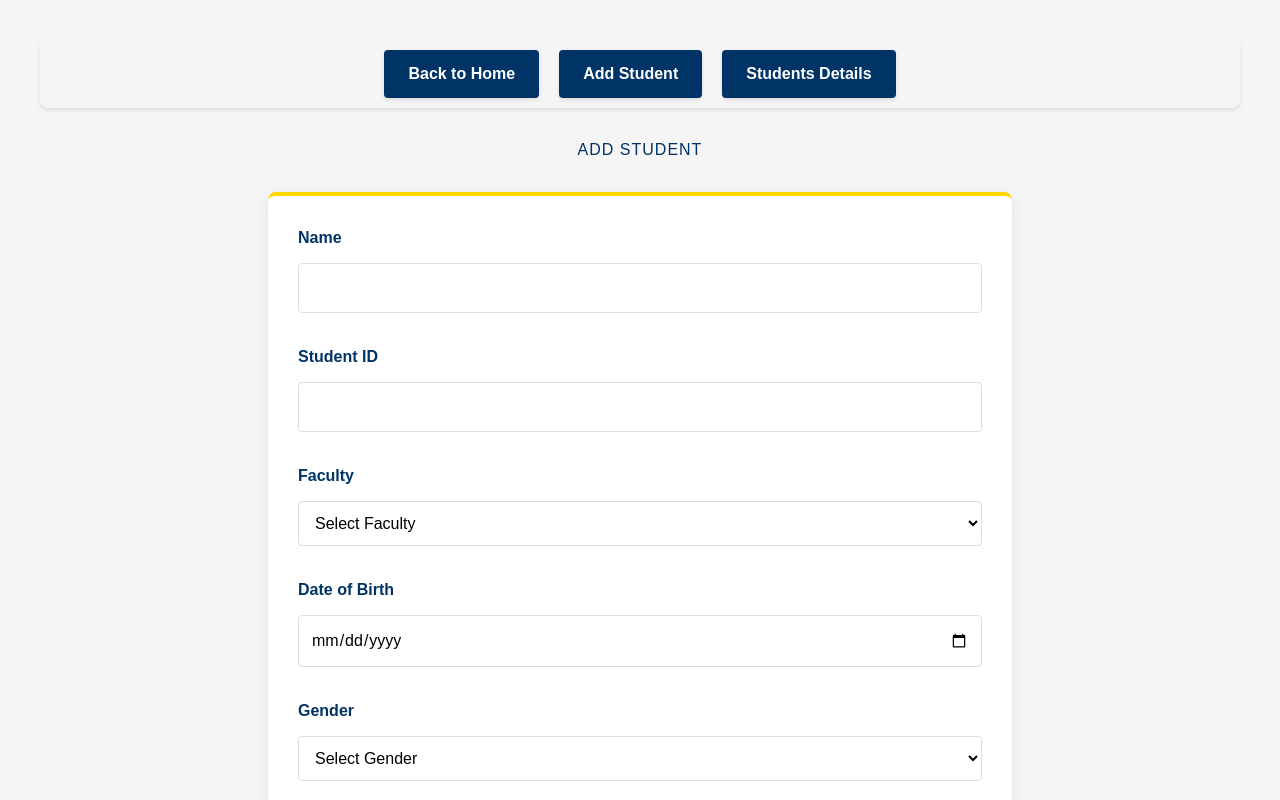
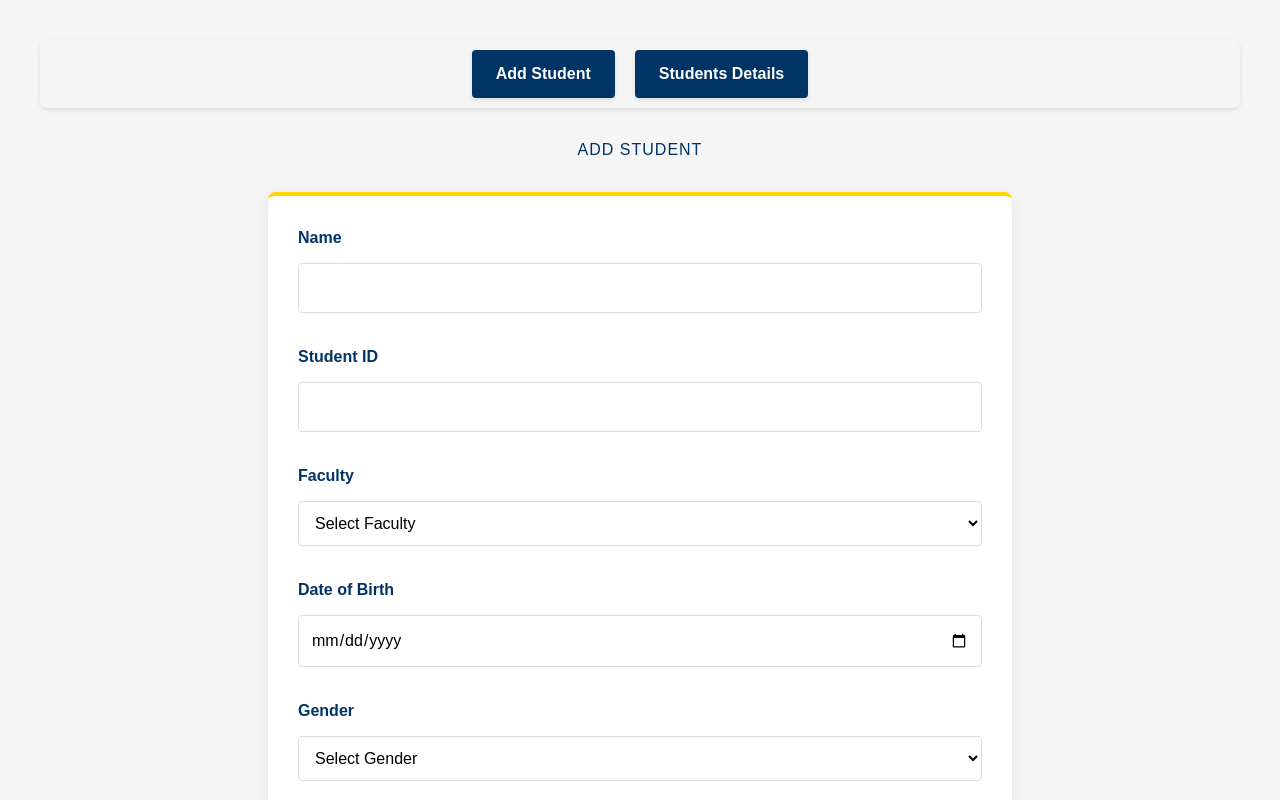
Before and after one commit to PathumGunasekara/AcademicY3, a React (Create React App) app in the folder frontend/: page /AddStudent in a window 1280 px wide. Shown: the top 800 px of the page. Built offline with nearby package versions, Linux system fonts and the light colour scheme.

Commit message:
Update Student Details
Add navigation bar

```diff
--- a/frontend/src/Components/Student/StudentDetails/StudentDetails.js
+++ b/frontend/src/Components/Student/StudentDetails/StudentDetails.js
@@ -4,6 +4,7 @@ import axios from "axios";
 import jsPDF from 'jspdf';
 import autoTable from 'jspdf-autotable';
 import { Link } from 'react-router-dom';
+import Nav from "../../Nav/Nav";
 
 const URL = "http://localhost:5000/students";
 
@@ -80,6 +81,7 @@ function StudentDetails() {
 
   return (
     <div>
+      <Nav />
       <StudentNav />
       <h4 style={{ textAlign: 'center', marginBottom: '20px', fontSize: '30px', fontWeight: 'bold', color: '#2c3e50' }}>
   Student Details</h4>
--- a/frontend/src/Components/Student/StudentNav/StudentNav.js
+++ b/frontend/src/Components/Student/StudentNav/StudentNav.js
@@ -25,26 +25,6 @@ function StudentNav() {
             gap: '20px',
             fontWeight: 'bold'
           }}>
-            <Link to="/Home" style={{ textDecoration: 'none' }}>
-              <button style={{
-                backgroundColor: '#003366',
-                color: 'white',
-                fontSize: '16px',
-                fontWeight: '600',
-                padding: '12px 24px',
-                borderRadius: '4px',
-                border: 'none',
-                cursor: 'pointer',
-                transition: 'all 0.3s ease',
-                boxShadow: '0 2px 4px rgba(0, 0, 0, 0.1)',
-                ':hover': {
-                  backgroundColor: '#004080',
-                  transform: 'translateY(-2px)'
-                }
-              }}>
-                Back to Home
-              </button>
-            </Link>
             <Link to="/AddStudent" style={{ textDecoration: 'none' }}>
               <button style={{
                 backgroundColor: '#003366',
```
